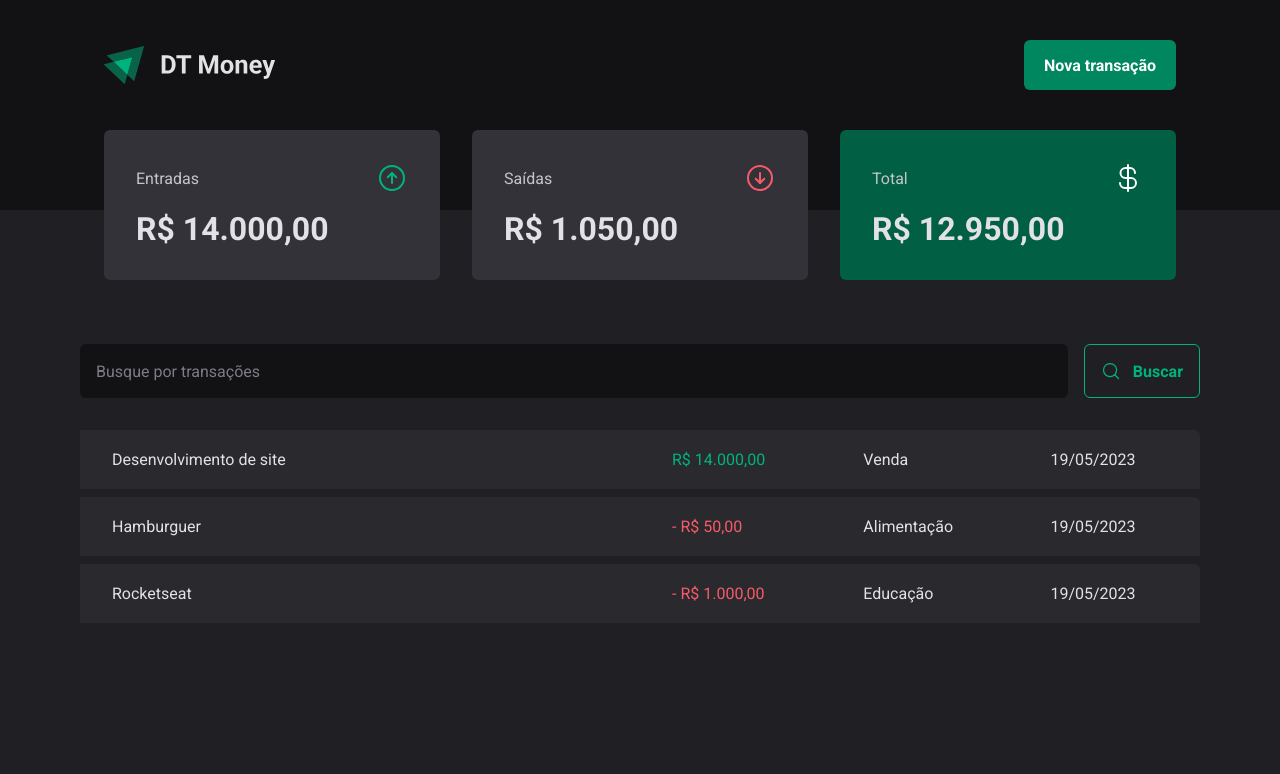
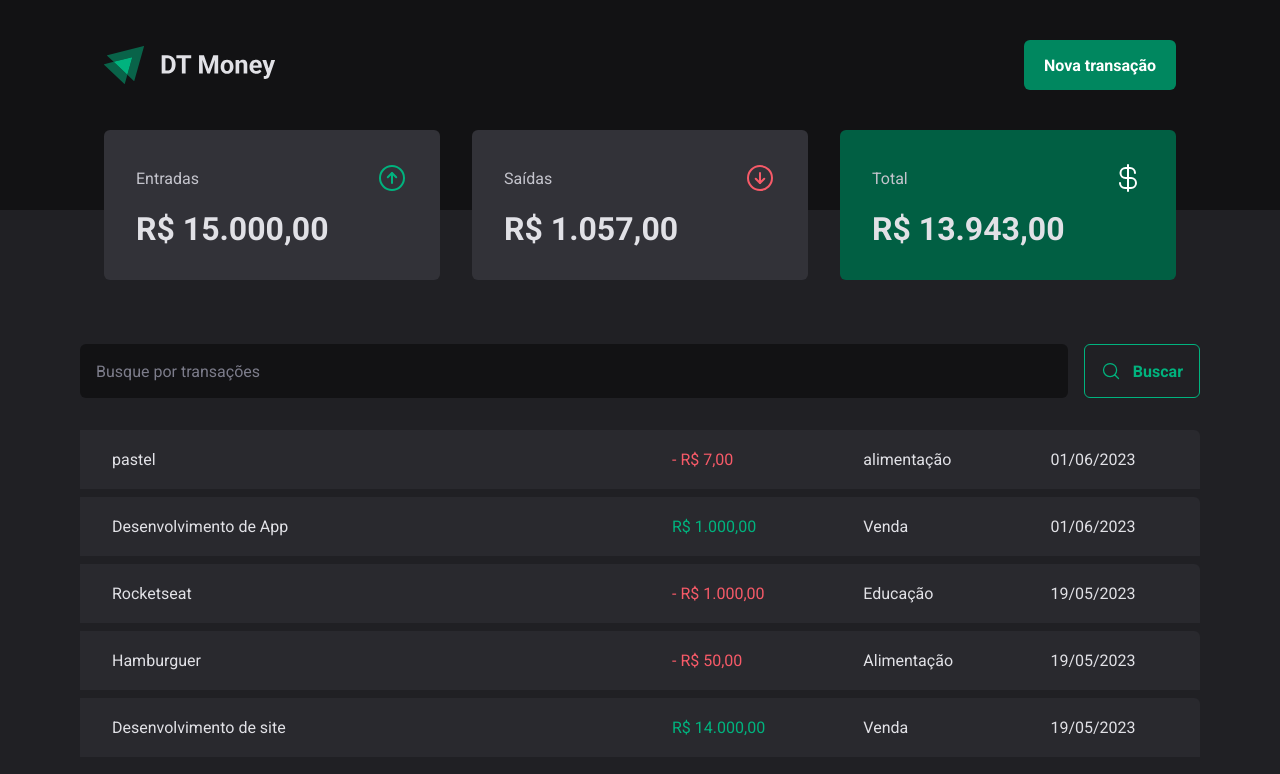
Before and after one commit to jonierthal/dt-money-web, a React (Vite) app: page / in a window 1280 px wide. Shown: the top 774 px of the page. Built offline with nearby package versions, Linux system fonts and the light colour scheme; data requests are answered from the project's data file.

Commit message:
Criando nova transação

```diff
--- a/server.json
+++ b/server.json
@@ -23,6 +23,22 @@
       "category": "Educação",
       "price": 1000,
       "createdAt": "2023-05-19T17:55:51.876Z"
+    },
+    {
+      "description": "Desenvolvimento de App",
+      "price": 1000,
+      "category": "Venda",
+      "type": "income",
+      "createdAt": "2023-06-01T10:40:11.056Z",
+      "id": 4
+    },
+    {
+      "description": "pastel",
+      "price": 7,
+      "category": "alimentação",
+      "type": "outcome",
+      "createdAt": "2023-06-01T11:10:13.191Z",
+      "id": 5
     }
   ]
 }
--- a/src/components/NewTransactionModal/index.tsx
+++ b/src/components/NewTransactionModal/index.tsx
@@ -4,6 +4,9 @@
 import * as z from 'zod';
 import { Controller, useForm } from 'react-hook-form';
 import { zodResolver } from '@hookform/resolvers/zod';
+import { api } from '../../lib/axios';
+import { useContext } from 'react';
+import { TransactionsContext } from '../../contexts/TransactionsContext';
 
 const newTransactionFormSchema = z.object({
     description: z.string(),
@@ -15,18 +18,29 @@
 type NewTransactionFormInputs = z.infer<typeof newTransactionFormSchema>;
 
 export function NewTransactionModal() {
+    const { createTransaction } = useContext(TransactionsContext)
+
     const {
         control,
         register,
         handleSubmit,
-        formState: { isSubmitting }
+        formState: { isSubmitting },
+        reset,
     } = useForm<NewTransactionFormInputs>({
         resolver: zodResolver(newTransactionFormSchema),
     })
 
     async function handleCreateNewTransaction(data: NewTransactionFormInputs) {
-        await new Promise(resolve => setTimeout(resolve, 2000));
-        console.log(data)
+        const { description, price, category, type } = data;
+
+        await createTransaction({
+            description,
+            price,
+            category,
+            type,
+        })
+
+        reset();
     }
 
     return (
--- a/src/contexts/TransactionsContext.tsx
+++ b/src/contexts/TransactionsContext.tsx
@@ -10,9 +10,17 @@
     createdAt:string;
 }
 
+interface CreateTransactionInput {
+    description: string;
+    price: number;
+    category: string;
+    type: 'income' | 'outcome';
+}
+
 interface TransactionContextType {
     transactions: Transaction[];
     fetchTransactions: (query?: string) => Promise<void>;
+    createTransaction: (data: CreateTransactionInput) => Promise<void>;
 }
 
 interface TransactionProviderProps {
@@ -27,11 +35,27 @@
     async function fetchTransactions(query?: string){
         const response = await api.get('transactions',{
             params: {
+                _sort: 'createdAt',
+                _order: 'desc',
                 q: query,
             }
         })
 
         setTransactions(response.data)
+    }
+
+    async function createTransaction(data: CreateTransactionInput){
+        const { description, price, category, type } = data;
+
+        const response = await api.post('transactions', {
+            description,
+            price,
+            category,
+            type,
+            createdAt: new Date()
+        })
+
+        setTransactions(state => [response.data,...state]);
     }
 
     useEffect(() =>{
@@ -41,7 +65,8 @@
     return(
         <TransactionsContext.Provider value={{
             transactions,
-            fetchTransactions
+            fetchTransactions,
+            createTransaction,
         }}>
             {children}
         </TransactionsContext.Provider>
```
Lines whose indentation alone changed are shown as unchanged.
